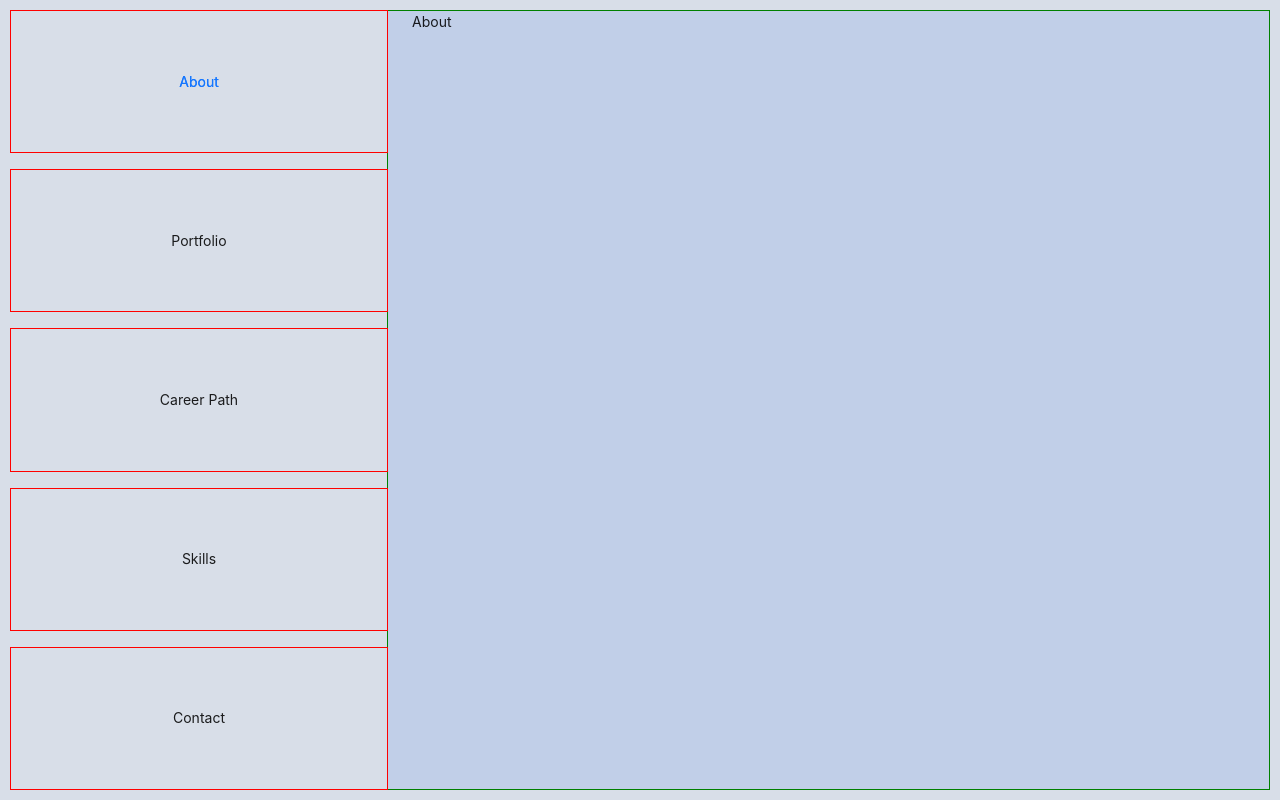
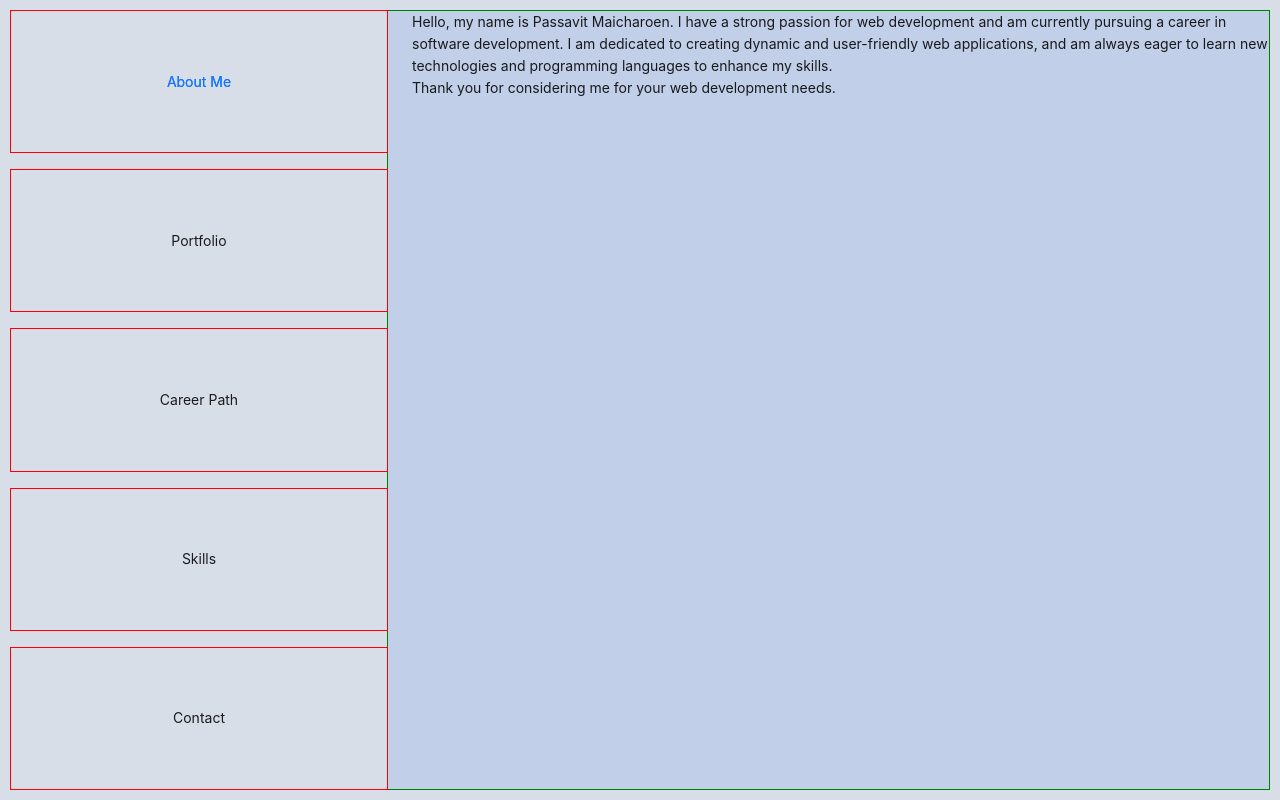
Before and after one commit to passavit1/React_Portfolio, a React (Create React App) app: page / in a window 1280 px wide. Built offline with nearby package versions, Linux system fonts and the light colour scheme.

Commit message:
set CareerPath

```diff
--- a/src/Pages/About/About.jsx
+++ b/src/Pages/About/About.jsx
@@ -1,7 +1,18 @@
 import React from "react";
 
 const About = () => {
-  return <div>About</div>;
+  return (
+    <div>
+      <p>
+        Hello, my name is Passavit Maicharoen. I have a strong passion for web
+        development and am currently pursuing a career in software development.
+        I am dedicated to creating dynamic and user-friendly web applications,
+        and am always eager to learn new technologies and programming languages
+        to enhance my skills.
+      </p>
+      <p>Thank you for considering me for your web development needs.</p>
+    </div>
+  );
 };
 
 export default About;
--- a/src/Pages/CareerPath/CareerPath.jsx
+++ b/src/Pages/CareerPath/CareerPath.jsx
@@ -1,9 +1,39 @@
-import React from 'react'
+import React from "react";
+import { Timeline } from "antd";
+import styled from "styled-components";
+
+const StyledTimeLine = styled(Timeline)`
+  color: red;
+  height: 100%;
+  display: flex;
+  flex-direction: column;
+  justify-content: center;
+
+  .ant-timeline-item {
+    margin-bottom: 80px;
+  }
+`;
 
 const CareerPath = () => {
   return (
-    <div>CareerPath</div>
-  )
-}
+    <>
+      <StyledTimeLine mode={"left"}>
+        <Timeline.Item label="Oct 2017 - Aug 2022">
+          Responsible for overall sales performance. Tracking, recording, and
+          monitoring sales teams within a region.
+        </Timeline.Item>
+        <Timeline.Item label="Jan 2017 - Apr 2018">
+          Monitor and analyze financial reports under the guidance of senior
+          auditors as an audit assistant.
+        </Timeline.Item>
+        <Timeline.Item label="Sep 2022 - Present">
+          Cloud Representative at SiS Distribution, responsible for helping
+          customers understand the value of cloud technologies and how it can
+          help them better serve their customers.
+        </Timeline.Item>
+      </StyledTimeLine>
+    </>
+  );
+};
 
-export default CareerPath
+export default CareerPath;
--- a/src/Pages/Main/Main.jsx
+++ b/src/Pages/Main/Main.jsx
@@ -30,6 +30,14 @@ const StyledContainer = styled.div`
       border: 1px solid green;
       background-color: #c1cfe8;
     }
+
+    .ant-tabs-content {
+      height: 100%;
+
+      .ant-tabs-tabpane {
+        height: 100%;
+      }
+    }
   }
 `;
 
@@ -37,7 +45,7 @@ const MainPage = () => {
   const tabs = [
     {
       key: "about",
-      title: "About",
+      title: "About Me",
       content: <About />,
     },
     {
```
